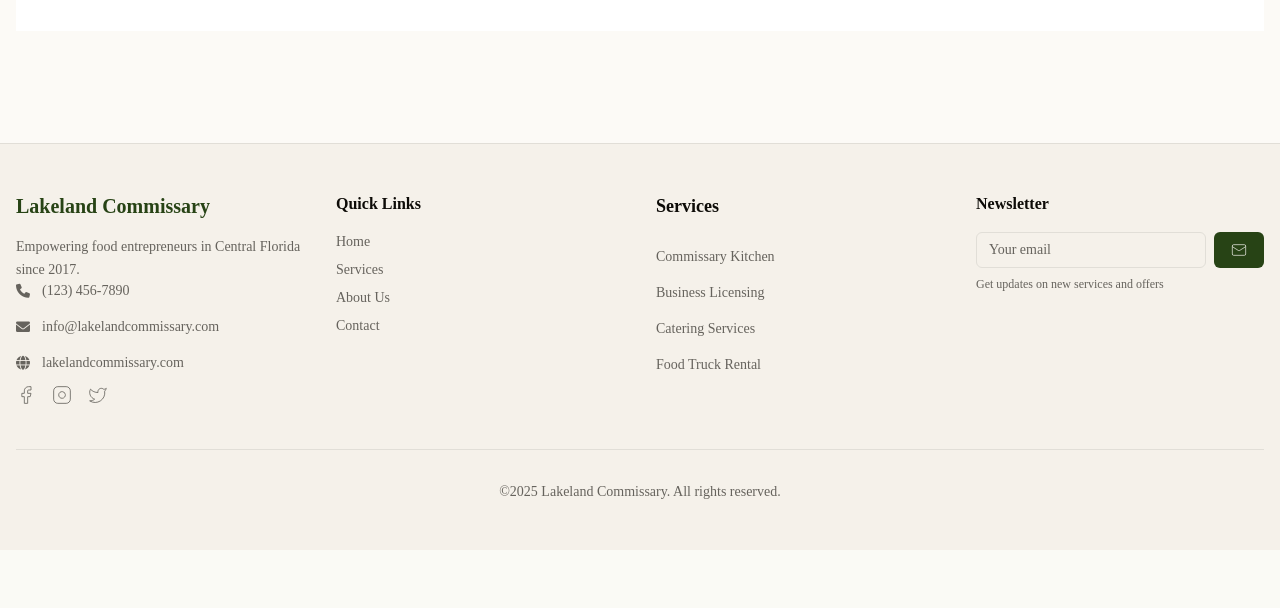
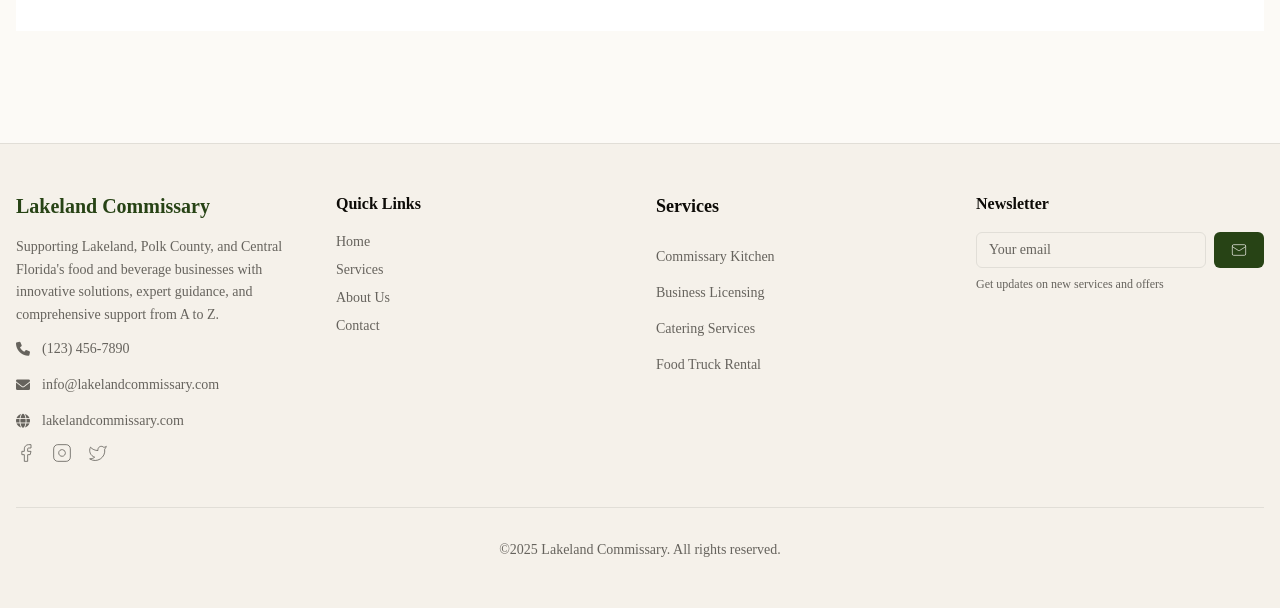
Before and after one commit to YeilerMR/BroadwayCommissary, a PHP site: page /BroadwayCommissary/ in a window 1280 px wide. Shown: the part 4569-5177 px from the top of the page. Before the commit the page ends 5068 px from the top, so only its background shows below. Run offline with PHP 8.4, Linux system fonts and the light colour scheme.

Commit message:
Update footer.php

```diff
--- a/includes/footer.php
+++ b/includes/footer.php
@@ -8,8 +8,7 @@ $year = date("Y");
             <div>
                 <a href="/"
                     class="text-xl font-bold text-primary hover:text-primary/90 transition-colors block mb-4">Lakeland Commissary</a>
-                <p class="text-sm text-muted-foreground leading-relaxed">Empowering food entrepreneurs in
-                    Central Florida since 2017.</p>
+                <p class="text-sm text-muted-foreground leading-relaxed mb-3">Supporting Lakeland, Polk County, and Central Florida's food and beverage businesses with innovative solutions, expert guidance, and comprehensive support from A to Z.</p>
 
                 <!-- CONTACT -->
                 <div class="space-y-4">
```
